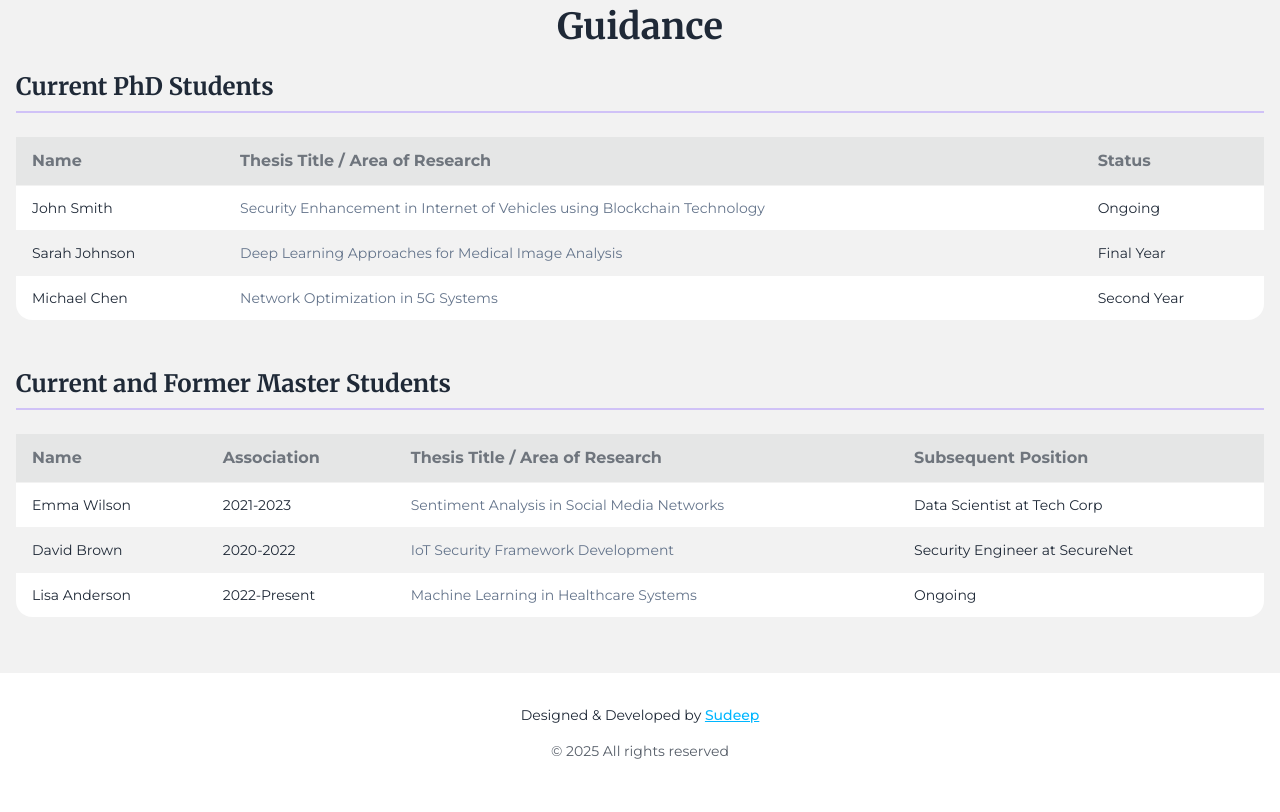
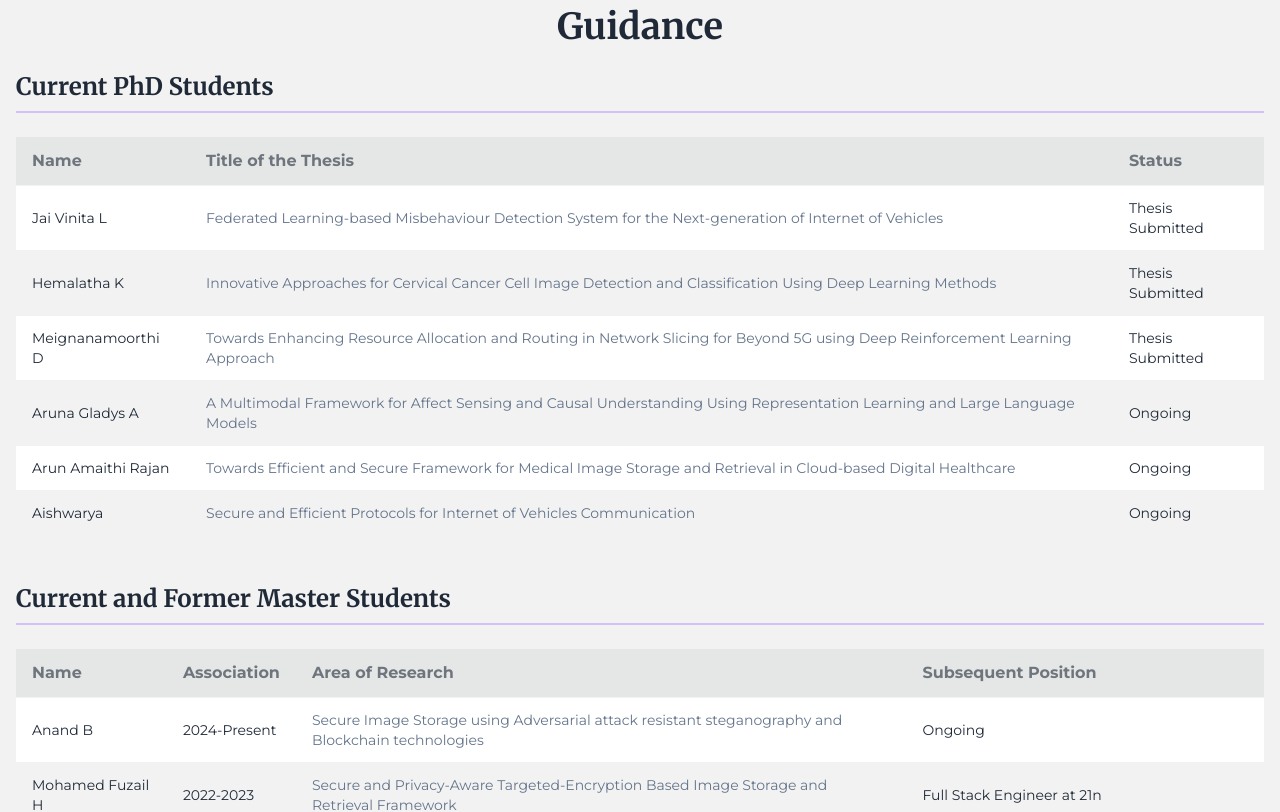
Before and after one commit to VetriselviVetrian/VetriselviVetrian.github.io, a Next.js app: page /research in a window 1280 px wide. Shown: the part 2420-3232 px from the top of the page. Built offline with nearby package versions, Linux system fonts and the light colour scheme.

Commit message:
Update guidanceData.js

```diff
--- a/src/data/guidanceData.js
+++ b/src/data/guidanceData.js
@@ -1,21 +1,35 @@
 export const phdStudents = {
-    columns: ["Name", "Thesis Title / Area of Research", "Status"],
+    columns: ["Name", "Title of the Thesis", "Status"],
     data: [
       {
-        name: "John Smith",
-        thesis:
-          "Security Enhancement in Internet of Vehicles using Blockchain Technology",
+        name: "Jai Vinita L",
+        thesis: "Federated Learning-based Misbehaviour Detection System for the Next-generation of Internet of Vehicles",
+        status: "Thesis Submitted",
+      },
+      {
+        name: "Hemalatha K",
+        thesis: "Innovative Approaches for Cervical Cancer Cell Image Detection and Classification Using Deep Learning Methods",
+        status: "Thesis Submitted",
+      },
+      {
+        name: "Meignanamoorthi D",
+        thesis: "Towards Enhancing Resource Allocation and Routing in Network Slicing for Beyond 5G using  Deep Reinforcement Learning Approach",
+        status: "Thesis Submitted",
+      },
+        {
+        name: "Aruna Gladys A",
+        thesis: "A Multimodal Framework for Affect Sensing and Causal Understanding Using Representation Learning and Large Language Models",
         status: "Ongoing",
       },
-      {
-        name: "Sarah Johnson",
-        thesis: "Deep Learning Approaches for Medical Image Analysis",
-        status: "Final Year",
+        {
+        name: "Arun Amaithi Rajan",
+        thesis: "Towards Efficient and Secure Framework for Medical Image Storage and Retrieval in Cloud-based Digital Healthcare",
+        status: "Ongoing",
       },
-      {
-        name: "Michael Chen",
-        thesis: "Network Optimization in 5G Systems",
-        status: "Second Year",
+         {
+        name: "Aishwarya",
+        thesis: "Secure and Efficient Protocols for Internet of Vehicles Communication",
+        status: "Ongoing",
       },
     ],
   };
@@ -24,27 +38,27 @@ export const phdStudents = {
     columns: [
       "Name",
       "Association",
-      "Thesis Title / Area of Research",
+      "Area of Research",
       "Subsequent Position",
     ],
     data: [
       {
-        name: "Emma Wilson",
-        association: "2021-2023",
-        thesis: "Sentiment Analysis in Social Media Networks",
-        position: "Data Scientist at Tech Corp",
+        name: "Anand B",
+        association: "2024-Present",
+        thesis: "Secure Image Storage using Adversarial attack resistant steganography and Blockchain technologies",
+        position: "Ongoing",
       },
       {
-        name: "David Brown",
-        association: "2020-2022",
-        thesis: "IoT Security Framework Development",
-        position: "Security Engineer at SecureNet",
+        name: "Mohamed Fuzail H",
+        association: "2022-2023",
+        thesis: "Secure and Privacy-Aware Targeted-Encryption Based Image Storage and Retrieval Framework",
+        position: "Full Stack Engineer at 21n",
       },
       {
-        name: "Lisa Anderson",
-        association: "2022-Present",
-        thesis: "Machine Learning in Healthcare Systems",
-        position: "Ongoing",
+        name: "Baskar P N",
+        association: "2022-2023",
+        thesis: "Multimodal Emotion Recognition in Conversation using Graph Convolution Networks",
+        position: "Software Engineer at Hindustan Aeronautics Limited",
       },
     ],
   };
```
